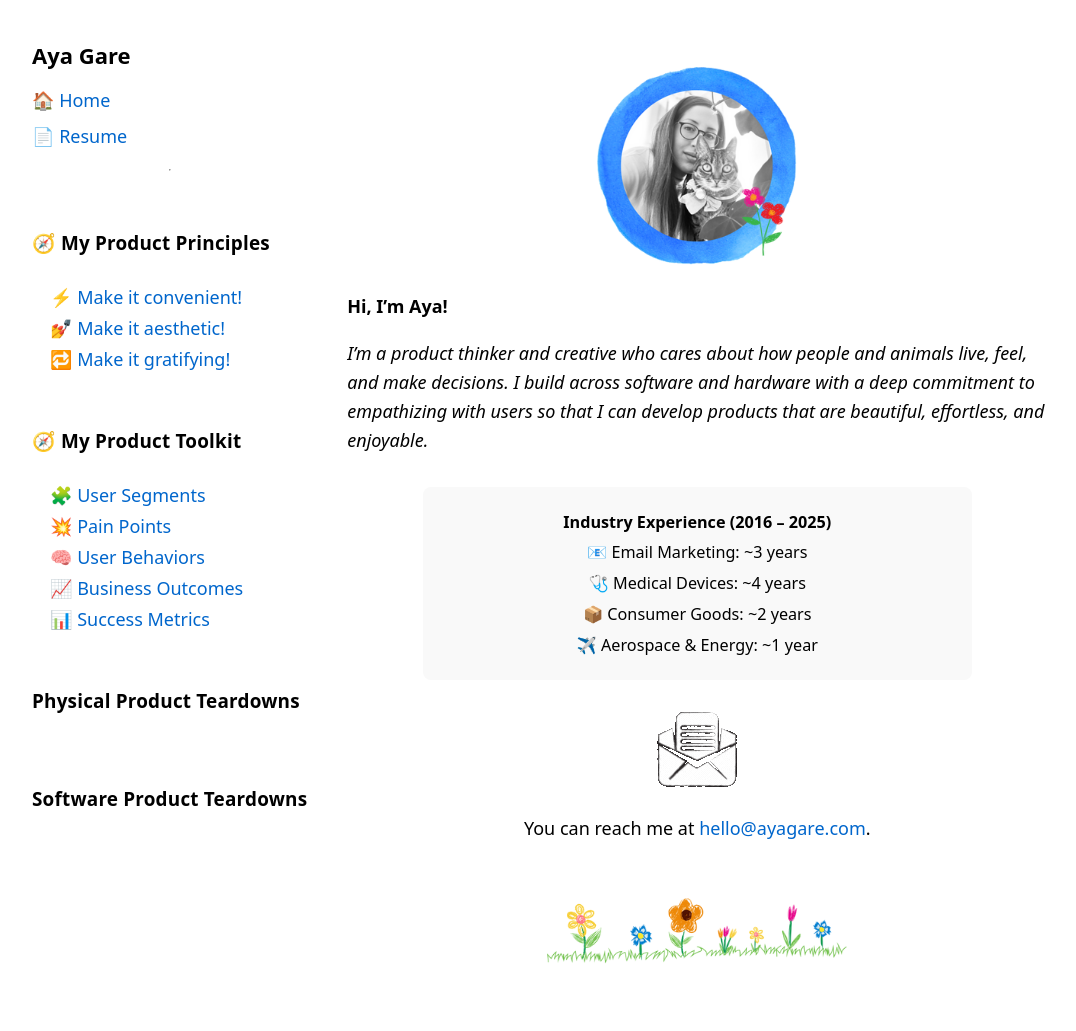
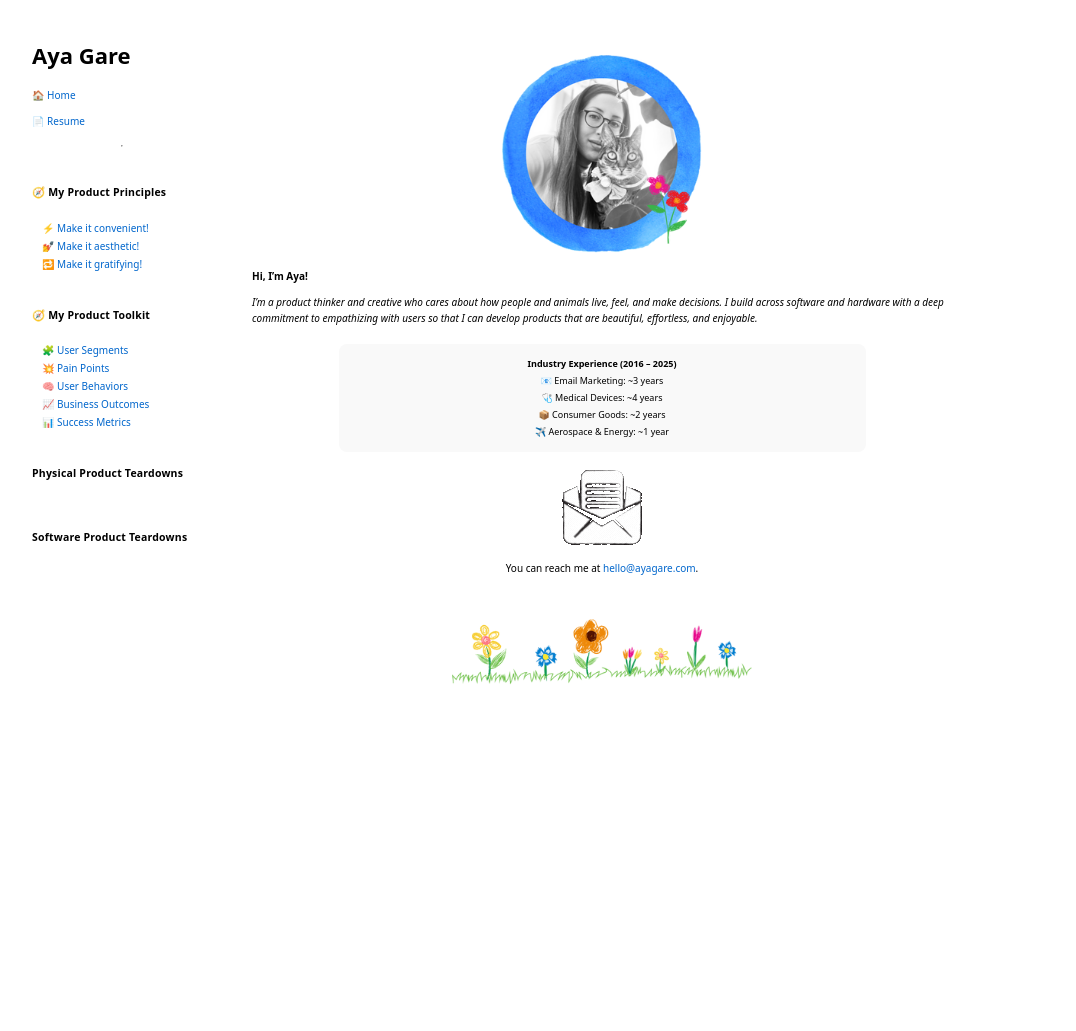
Before and after one commit to luxinflore/luxinflore.github.io, a Jekyll site: the page built from index.md, in a window 1280 px wide. Shown: the whole page, without its empty margins (8-1084 px from the left). Built offline with Jekyll 4.4.1, drawn with Linux system fonts in a browser that asks for light colours; after the commit the page ends 900 px from its top, so only the background shows below that.

Commit message:
Making the base font size smaller

```diff
--- a/style.css
+++ b/style.css
@@ -1,7 +1,7 @@
 /* Base styling */
 body {
   font-family: system-ui, sans-serif;
-  font-size: 18px;
+  font-size: 10px;
   margin: 0;
   padding: 0;
   background: #fff;
```
Also changed, not shown: segments.md (+1 -1 lines).
